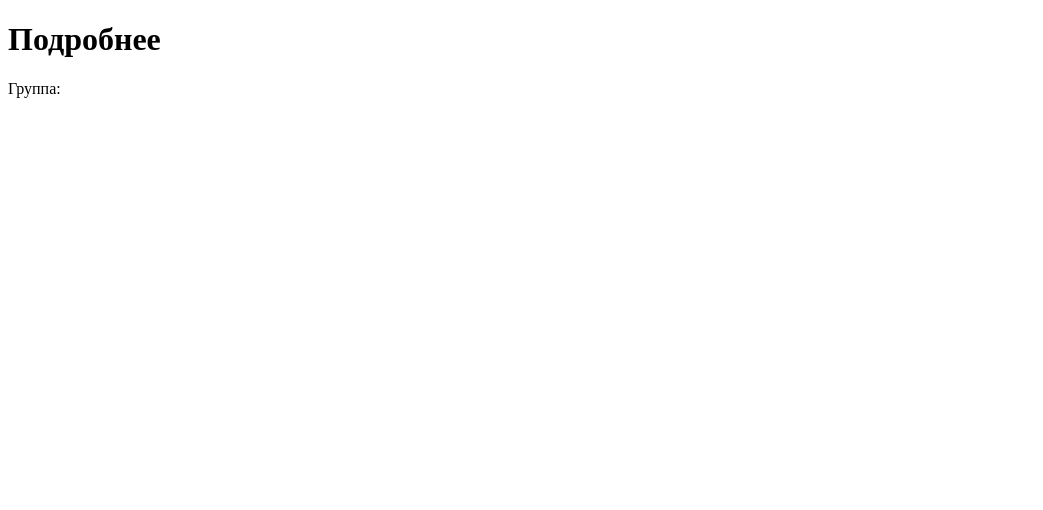
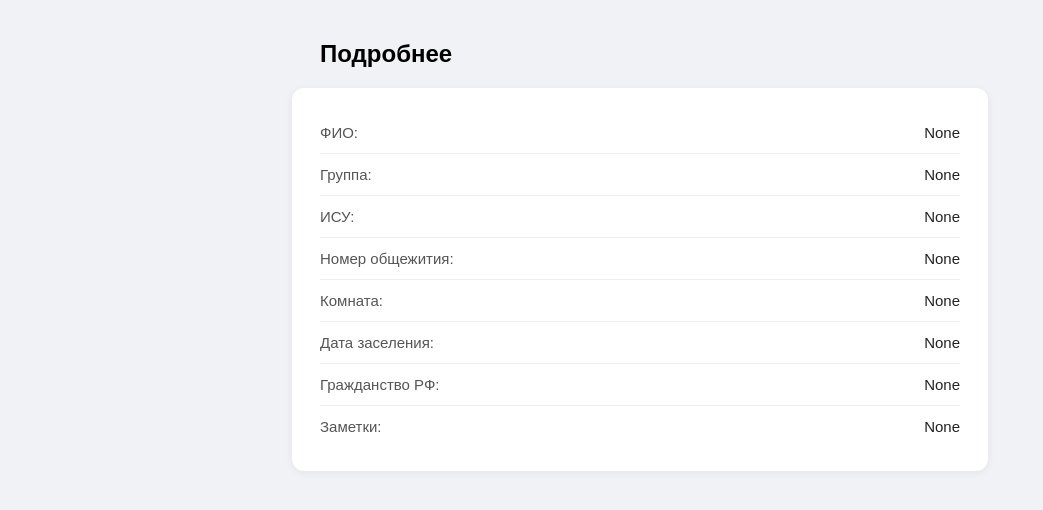
Before and after one commit to poqle78/web-proga, a plain HTML site: page details.html in a window 1280 px wide. Shown: the whole page, without its empty margins (0-1043 px from the left). Drawn offline with Linux system fonts and the light colour scheme.

Commit message:
details form added

```diff
--- a/css/details.css
+++ b/css/details.css
@@ -0,0 +1,42 @@
+body {
+    font-family: Arial, sans-serif;
+    background: #f1f2f6;
+    margin: 0;
+    padding: 40px 20px;
+}
+
+h1 {
+    max-width: 640px;
+    margin: 0 auto 20px;
+    font-size: 24px;
+}
+
+#more {
+    max-width: 640px;
+    margin: 0 auto;
+    background: #fff;
+    border-radius: 12px;
+    padding: 24px 28px;
+    box-shadow: 0 2px 8px rgba(0, 0, 0, 0.06);
+}
+
+.moreDetails {
+    padding: 12px 0;
+    border-bottom: 1px solid #eee;
+}
+
+.moreDetails:last-child {
+    border-bottom: none;
+}
+
+.moreDetails label {
+    display: flex;
+    justify-content: space-between;
+    font-size: 15px;
+    color: #555;
+}
+
+.moreDetails .value {
+    color: #222;
+    font-weight: 500;
+}
--- a/details.html
+++ b/details.html
@@ -7,13 +7,49 @@
     <link href="css/details.css" rel="stylesheet" type="text/css">
 </head>
 <body>
-    <h1>Подробнее</h1>
-    <form name="more" id="more">
-        <div class="moreDetails">
-            <label>Группа:
+<h1>Подробнее</h1>
+<form name="more" id="more">
+    <div class="moreDetails">
+        <label>ФИО:
+            <span class="value">None</span>
+        </label>
+    </div>
+    <div class="moreDetails">
+        <label>Группа:
+            <span class="value">None</span>
+        </label>
+    </div>
+    <div class="moreDetails">
+        <label>ИСУ:
+            <span class="value">None</span>
+        </label>
+    </div>
+    <div class="moreDetails">
+        <label>Номер общежития:
+            <span class="value">None</span>
+        </label>
+    </div>
+    <div class="moreDetails">
+        <label>Комната:
+            <span class="value">None</span>
+        </label>
+    </div>
+    <div class="moreDetails">
+        <label>Дата заселения:
+            <span class="value">None</span>
+        </label>
+    </div>
+    <div class="moreDetails">
+        <label>Гражданство РФ:
+            <span class="value">None</span>
+        </label>
+    </div>
+    <div class="moreDetails">
+        <label>Заметки:
+            <span class="value">None</span>
+        </label>
+    </div>
 
-            </label>
-        </div>
-    </form>
+</form>
 </body>
 </html>
```
